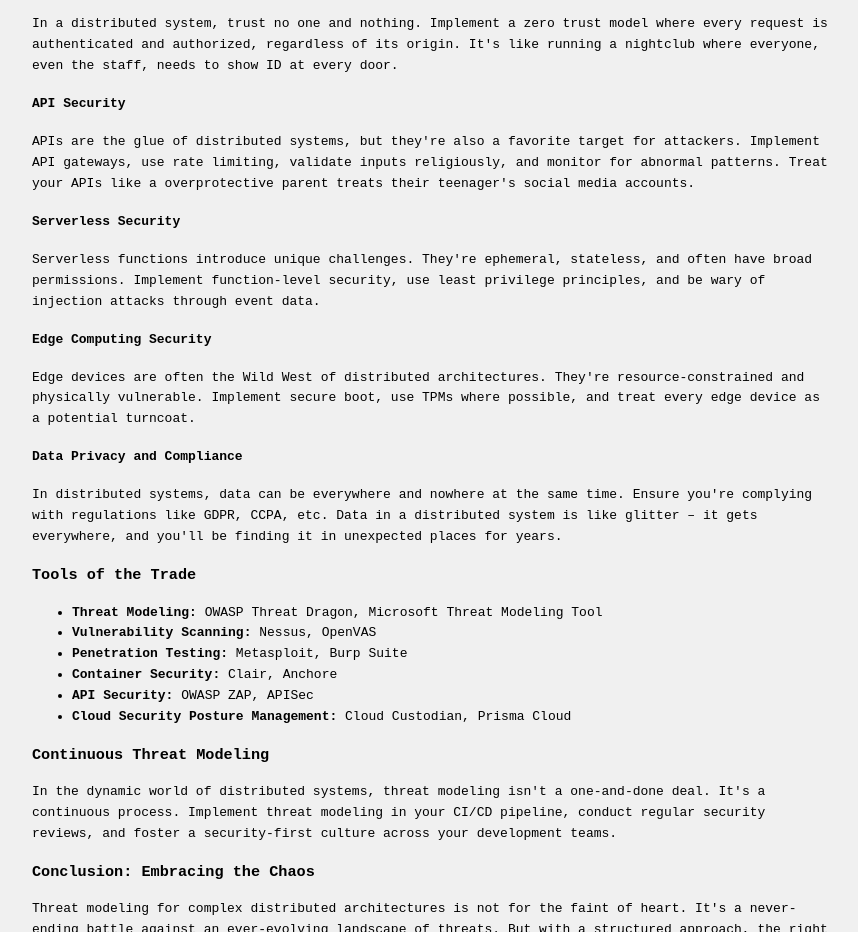
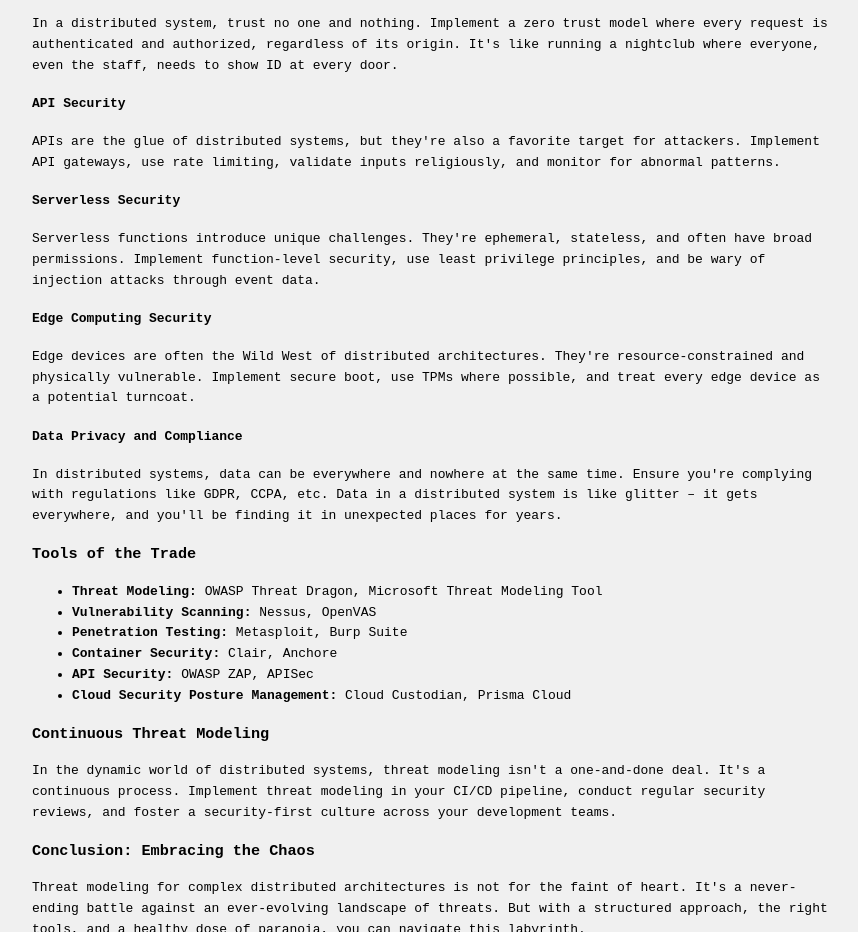
Before and after one commit to ysfrando/ysf-s-secengblog, a plain HTML site: page posts/post3.html in a window 1280 px wide. Shown: the part 2025-2957 px from the top of the page, without its empty margins (208-1066 px from the left). Drawn offline with Linux system fonts and the light colour scheme.

Commit message:
Update post3.html

```diff
--- a/posts/post3.html
+++ b/posts/post3.html
@@ -113,7 +113,7 @@
             <p>In a distributed system, trust no one and nothing. Implement a zero trust model where every request is authenticated and authorized, regardless of its origin. It's like running a nightclub where everyone, even the staff, needs to show ID at every door.</p>
 
             <h4>API Security</h4>
-            <p>APIs are the glue of distributed systems, but they're also a favorite target for attackers. Implement API gateways, use rate limiting, validate inputs religiously, and monitor for abnormal patterns. Treat your APIs like a overprotective parent treats their teenager's social media accounts.</p>
+            <p>APIs are the glue of distributed systems, but they're also a favorite target for attackers. Implement API gateways, use rate limiting, validate inputs religiously, and monitor for abnormal patterns. </p>
 
             <h4>Serverless Security</h4>
             <p>Serverless functions introduce unique challenges. They're ephemeral, stateless, and often have broad permissions. Implement function-level security, use least privilege principles, and be wary of injection attacks through event data.</p>
```
